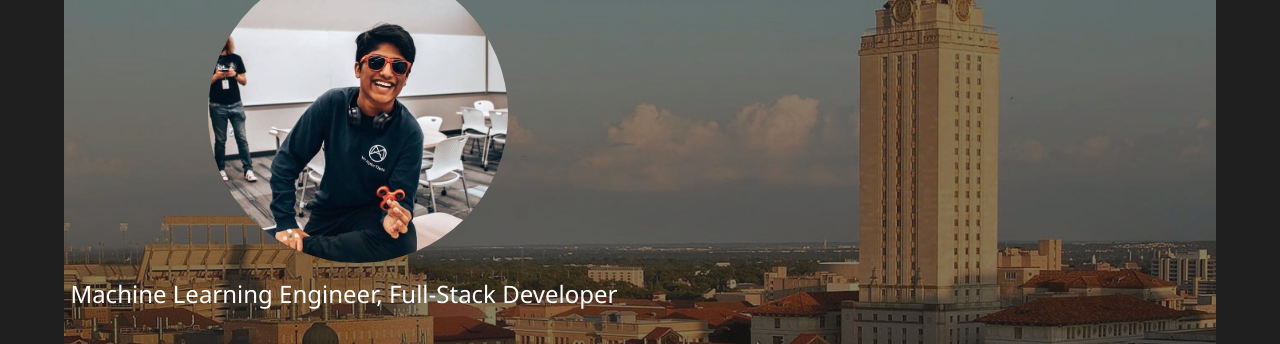
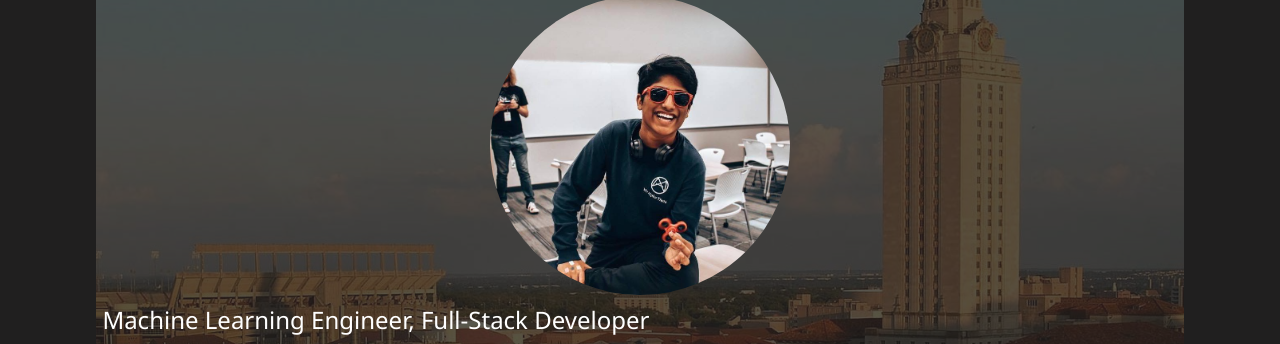
Before and after one commit to sridharnandigam/portfolio-site, a website: page dist/index.html in a window 1280 px wide. Shown: the part 249-593 px from the top of the page. Drawn offline with Linux system fonts and the light colour scheme.

Commit message:
made changes to intro layout

```diff
--- a/scss/main.scss
+++ b/scss/main.scss
@@ -46,16 +46,16 @@ section {
         top: 0;
         position: relative;
         //kinda cringe ngl, gonna have to make this better
-
         .intro-content{
             position: relative;
             .profile-pic{
                 width: 300px;
                 border-radius: 50%;
                 position: relative;
-                top: 50%;
-                left: 12.5%;
+                display:block;
+                margin:auto;
             }
+
         }
         .icons{
             position: relative;
@@ -68,8 +68,8 @@ section {
             bottom: 0;
             left: 0;
             //background: rgba($primary-color, $background-opacity);
-            background: rgba($primary-color, 0.9);
-            opacity: .6;
+            background: rgba($primary-color, $background-opacity);
+            //opacity: 0.9;
         }
     }
     &#Projects{
@@ -101,7 +101,7 @@ header {
 
 main{
     @include background;
-    padding:4rem;
+    padding:6rem;
     height:100%;
 
     .icons{
```
Also changed, not shown: dist/css/main.css.
